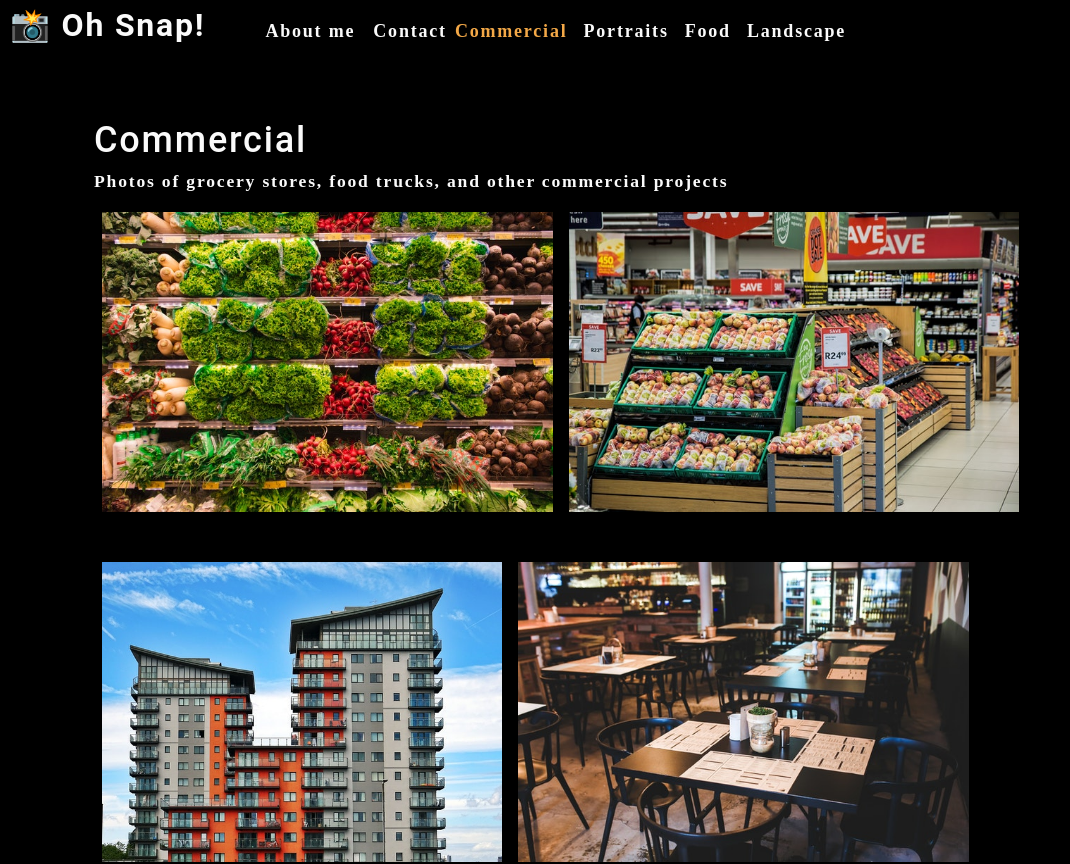
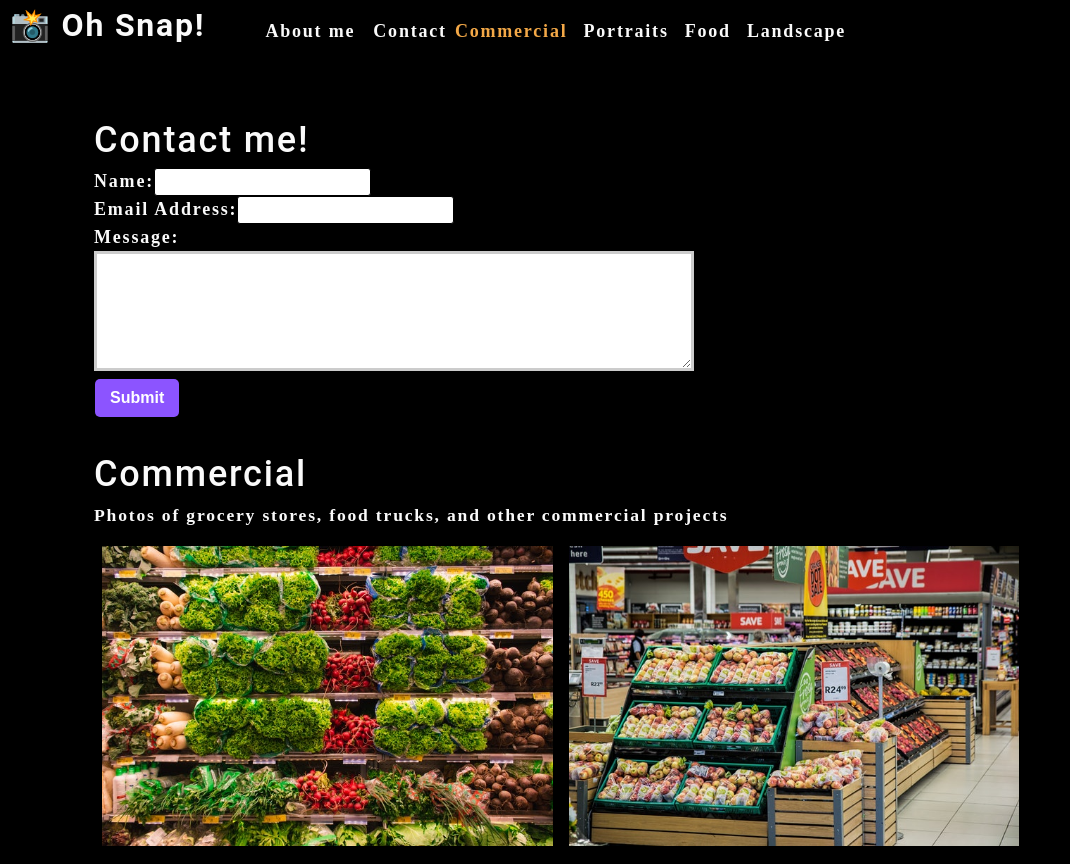
Before and after one commit to cduwors/photo-port, a React (Create React App) app: page / in a window 1280 px wide. Shown: the top 864 px of the page, without its empty margins (0-1070 px from the left). Built offline with nearby package versions, Linux system fonts and the light colour scheme.

Commit message:
submit function works

```diff
--- a/src/App.js
+++ b/src/App.js
@@ -2,6 +2,7 @@
 import Nav from "./components/Nav";
 import About from "./components/About";
 import Gallery from "./components/Gallery";
+import ContactForm from "./components/Contact";
 
 function App() {
 	const [categories] = useState([
@@ -28,6 +29,7 @@
 				currentCategory={currentCategory}></Nav>
 			<main>
 				<div>
+					<ContactForm></ContactForm>
 					<Gallery currentCategory={currentCategory}></Gallery>
 					<About></About>
 				</div>
--- a/src/components/Contact/index.js
+++ b/src/components/Contact/index.js
@@ -1,21 +1,53 @@
 import React, { useState } from "react";
 
 function ContactForm() {
+	const [formState, setFormState] = useState({
+		name: "",
+		email: "",
+		message: "",
+	});
+	const { name, email, message } = formState;
+
+	function handleChange(e) {
+		setFormState({ ...formState, [e.target.name]: e.target.value });
+	}
+	// console.log(formState);
+
+	function handleSubmit(e) {
+		e.preventDefault();
+		console.log(formState);
+	}
+
 	return (
 		<section>
-			<h1>Contact me</h1>
-			<form id="contact-form">
+			<h1>Contact me!</h1>
+			<form id="contact-form" onSubmit={handleSubmit}>
 				<div>
 					<label htmlFor="name">Name:</label>
-					<input type="text" name="name" />
+					<input
+						type="text"
+						defaultValue={name}
+						onChange={handleChange}
+						name="name"
+					/>
 				</div>
 				<div>
 					<label htmlFor="email">Email Address:</label>
-					<input type="email" name="email" />
+					<input
+						type="email"
+						defaultValue={email}
+						onChange={handleChange}
+						name="email"
+					/>
 				</div>
 				<div>
 					<label htmlFor="message">Message:</label>
-					<textarea name="message" rows="5" />
+					<textarea
+						name="message"
+						defaultValue={message}
+						onChange={handleChange}
+						rows="5"
+					/>
 				</div>
 				<button type="submit">Submit</button>
 			</form>
```
